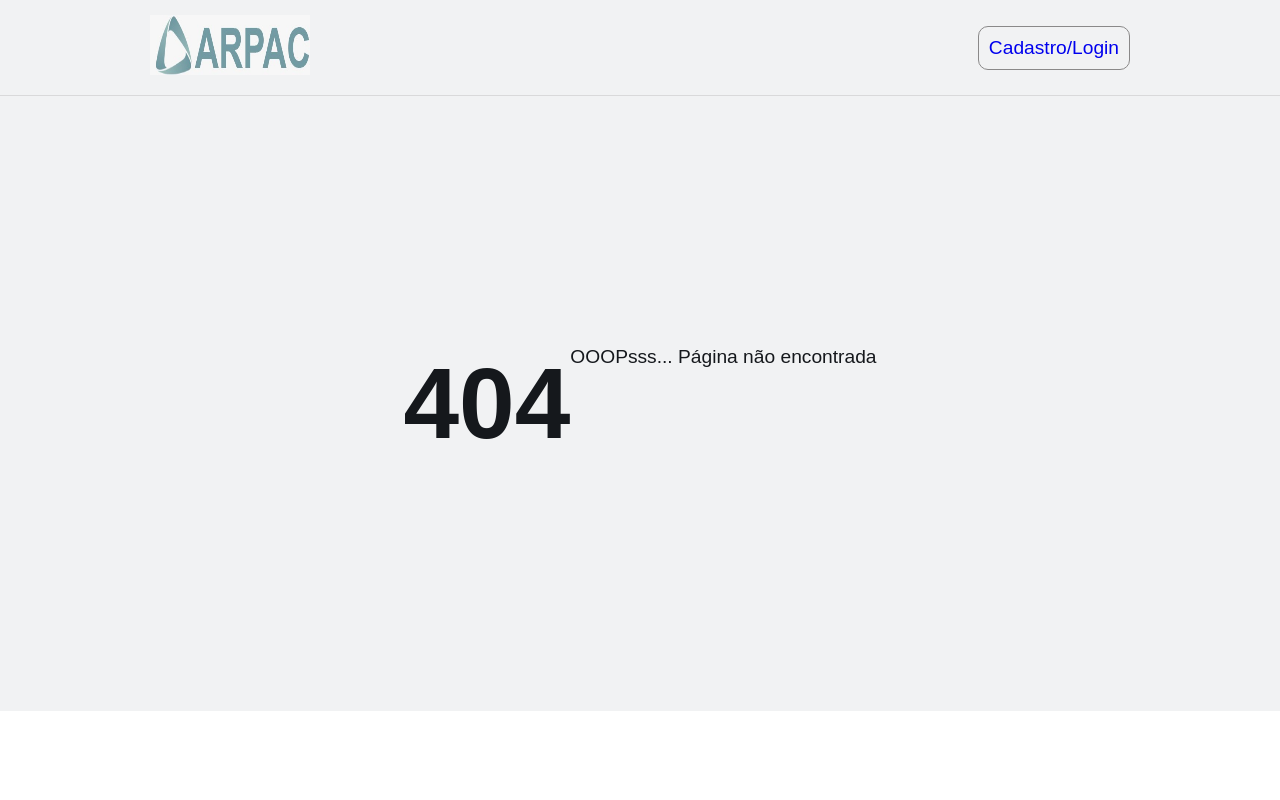
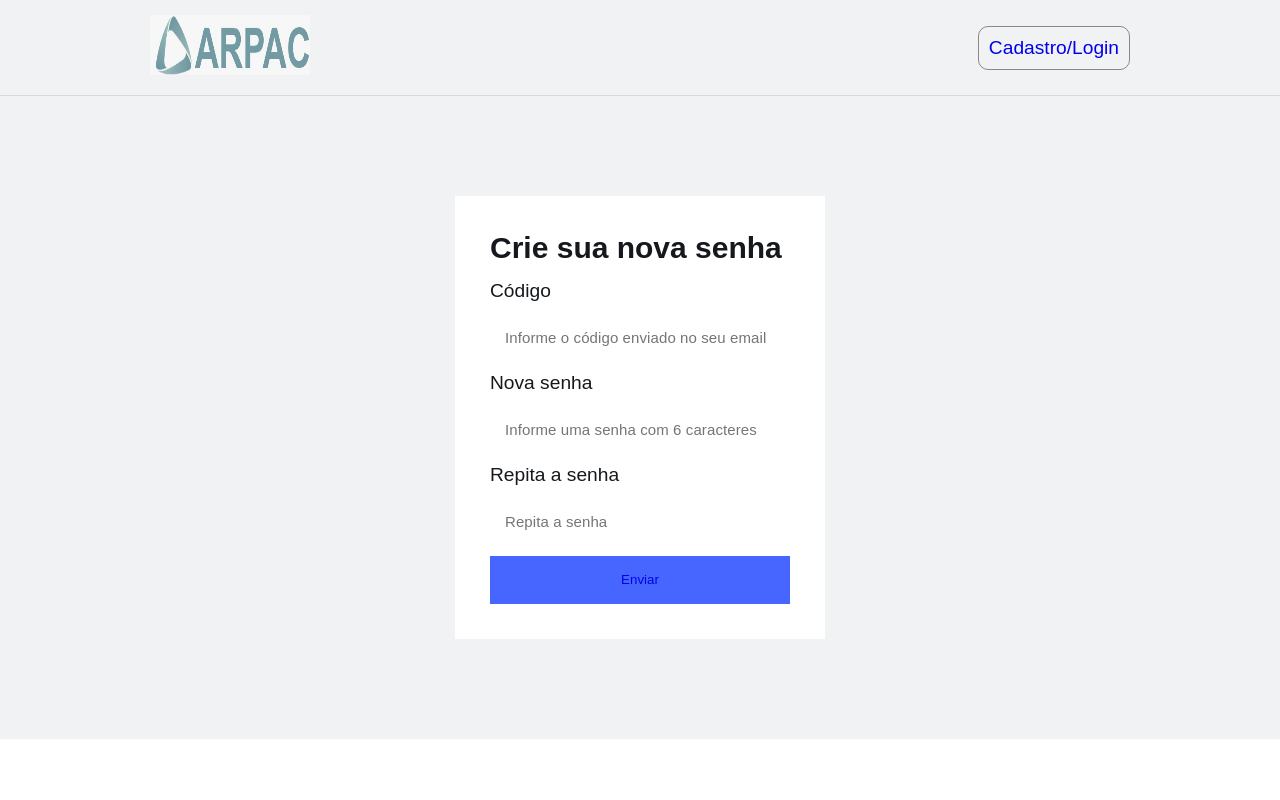
Before and after one commit to CunhaRoberto/web-imoveis-1, a React (Create React App) app: page /newpassword in a window 1280 px wide. Shown: the top 800 px of the page. Built offline with nearby package versions, Linux system fonts and the light colour scheme.

Commit message:
feat: add pagina de criar nova senha

```diff
--- a/src/pages/ForgotPassword/index.jsx
+++ b/src/pages/ForgotPassword/index.jsx
@@ -34,7 +34,7 @@ const [data, setData] = useState({
                     toast.success("Código enviado para seu email!");
 
                     setTimeout(() => {
-                        navigate("/login");
+                        navigate("/newpassword");
                     }, 1000);
                 }
             })
--- a/src/pages/Login/index.jsx
+++ b/src/pages/Login/index.jsx
@@ -78,7 +78,7 @@ const Login = () => {
                      <Link to="/cadastro">Fazer o cadastro</Link>
                      </Button>
 
-                     <Link to="/forgetpassword">Esqueci minha senha</Link>
+                     <Link to="/forgotpassword">Esqueci minha senha</Link>
                 </Form>
             </ContainerForm>
         </Container>
--- /dev/null
+++ b/src/pages/NewPassword/index.jsx
@@ -0,0 +1,154 @@
+import React from "react";
+import { Container, ContainerForm, Label, Form } from "./styled";
+import Input from "../../components/Input"
+import Button from "../../components/Button"
+import { useState } from "react";
+import Api from "../../services/Api"
+import { toast } from "react-toastify";
+import { useNavigate } from "react-router-dom";
+
+import { Link } from "react-router-dom";
+
+const NewPassword = () => {
+const [data, setData] = useState({
+    // name: '',
+    // email:'',
+    newPassword:'',
+    // cellPhone: '',
+    // cpf: ''
+    });
+
+    const InputValue = (e) => setData({
+        ...data, [e.target.name]:
+         e.target.value
+        });
+
+        const navigate = useNavigate();
+    const handleSubmit = (e) => {
+        e.preventDefault();
+        // console.log(data.cpf.length)
+        // if(!data.name) toast.error("Informe o nome");
+        // if(!data.cpf) toast.error("Informe o CPF");
+        // if(data.cpf.length < 11 || data.cpf.length > 11){
+        //     toast.error("Informe o CPF um válido (com 11 caracteres)");
+        //     data.cpf = ''
+        // }
+        // if(data.cellPhone.length < 11 || data.cellPhone.length > 11){
+        //     toast.error("Informe o telefone um válido (com 11 caracteres)");
+        //     data.cellPhone = ''
+        // }
+
+        // if(!data.email) toast.error("Informe o E-mail");
+        // if(!data.cellPhone) toast.error("Informe o telefone");
+        if(!data.newPassword) toast.error("Informe a nova senha");
+        if(data.newPassword.length < 6 || data.NewPassword.length > 6){
+            toast.error("Informe uma senha válida (com 6 números)")
+            data.password = ''
+        }
+        if(data.confirmNewPassword.length < 6 || data.confirmNewPassword.length > 6){
+            toast.error("Informe uma senha válida (com 6 números)")
+            data.password = ''
+        }
+
+        if(data.newPassword !== data.confirmNewPassword){
+            toast.error("As 2 senhas devem ser iguais")
+            data.newPassword = ''
+            data.confirmNewPassword = ''
+        }
+
+
+        if(data.code && data.NewPassword && data.confirmNewPassword){
+            Api.post('https://user-api-p9ru.onrender.com/user/', data)
+            .then((response) => {
+                console.log(response.status)
+                if (response.status === 201) {
+                    toast.success("Nova senha cadastrada com sucesso!");
+
+                    setTimeout(() => {
+                        navigate("/login");
+                    }, 1000);
+                }
+            })
+            .catch((response) => {
+                if (response.status === 404) {
+                    toast.error(`cod inv!`);
+                }
+                if (response.status === 400) {
+                    toast.error(`Dados inválidos!`);
+                }
+                else{
+                    toast.error('Erro ao cadastrar nova senha, tente novamente mais tarde!');
+                }
+            })
+        }
+
+
+    }
+
+
+    return (
+        <Container>
+            <ContainerForm>
+                <Form onSubmit={handleSubmit} autoComplete="off">
+                <h2>Crie sua nova senha</h2>
+                <p></p>
+                    {/* <Label>Nome</Label>
+                    <Input
+                     type="text"
+                     name="name"
+                     placeholder="Informe seu Nome"
+                     onChange={InputValue}
+                    />
+                    <Label>CPF</Label>
+                    <Input
+                     type="number"
+                     name="cpf"
+                     placeholder="Informe seu CPF"
+                     onChange={InputValue}
+                    />
+                    <Label>E-mail</Label>
+                    <Input
+                     type="email"
+                     name="email"
+                     placeholder="Informe seu E-mail"
+                     onChange={InputValue}
+                    />
+                    <Label>Telefone</Label>
+                    <Input
+                     type="number"
+                     name="cellPhone"
+                     placeholder="Informe seu telefone"
+                     onChange={InputValue}
+                    /> */}
+                    <Label>Código</Label>
+                    <Input
+                    type="text"
+                    name= "code"
+                    placeholder="Informe o código enviado no seu email"
+                    onChange={InputValue}
+                    />
+
+                    <Label>Nova senha</Label>
+                    <Input
+                    type="text"
+                    name= "newPassword"
+                    placeholder="Informe uma senha com 6 caracteres"
+                    onChange={InputValue}
+                    />
+                    <Label>Repita a senha</Label>
+                    <Input
+                    type="text"
+                    name= "confirmNewPassword"
+                    placeholder="Repita a senha "
+                    onChange={InputValue}
+                    />
+                    <Button >
+                     <Link to="/NewPassword">Enviar</Link>
+                     </Button>
+                </Form>
+            </ContainerForm>
+        </Container>
+    );
+};
+
+export default NewPassword;
--- /dev/null
+++ b/src/pages/NewPassword/styled.js
@@ -0,0 +1,29 @@
+import styled from "styled-components";
+
+export const Container = styled.div`
+    padding: 100px 150px;
+    display: flex;
+    justify-content: center;
+    align-items: center;
+    flex-direction: colum;
+    h2{
+        font-size: 30px;
+    }
+    p{
+        font-size:1.2rem;
+        margin-bottom: 15px;
+    }
+`
+export const ContainerForm = styled.div`
+    padding: 35px;
+    width: 370px;
+    background-color: var(--white);
+`
+export const Label = styled.div`
+    display: flex;
+    margin-bottom: 10px;
+    font-weight: 500;
+`
+export const Form = styled.form`
+    width: 100%;
+`
--- a/src/routes/index.jsx
+++ b/src/routes/index.jsx
@@ -10,6 +10,7 @@ import Login from "../pages/Login";
 import Perfil from "../pages/Perfil";
 import PrivateRoute from "../components/PrivateRoute";
 import ForgotPassword from "../pages/ForgotPassword";
+import NewPassword from "../pages/NewPassword";
 
 const RouterApp = () => {
     return (
@@ -23,6 +24,7 @@ const RouterApp = () => {
                 <Route path="/cadastro" element={<Cadastro />} />
                 <Route path="/login" element={<Login />} />
                 <Route path="/forgotpassword" element={<ForgotPassword />} />
+                <Route path="/newpassword" element={<NewPassword />} />
 
                 {/* Rota privada corrigida */}
                 <Route
```
